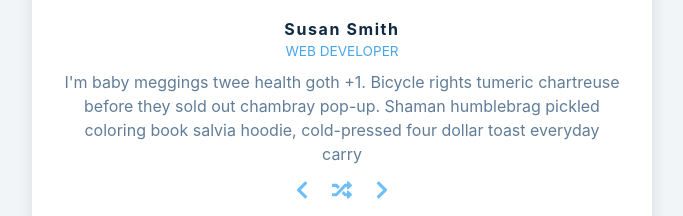
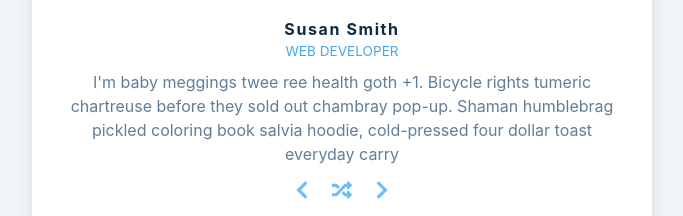
Before and after one commit to ugwutotheeshoes/reviews, a React (Create React App) app: page / in a window 1280 px wide. Shown: the part 433-649 px from the top of the page, without its empty margins (298-981 px from the left). Built offline with nearby package versions, Linux system fonts and the light colour scheme.

Commit message:
made changes

```diff
--- a/src/data.js
+++ b/src/data.js
@@ -6,7 +6,7 @@ const reviews = [
     image:
       'https://res.cloudinary.com/diqqf3eq2/image/upload/v1586883334/person-1_rfzshl.jpg',
     text:
-      "I'm baby meggings twee health goth +1. Bicycle rights tumeric chartreuse before they sold out chambray pop-up. Shaman humblebrag pickled coloring book salvia hoodie, cold-pressed four dollar toast everyday carry",
+      "I'm baby meggings twee ree health goth +1. Bicycle rights tumeric chartreuse before they sold out chambray pop-up. Shaman humblebrag pickled coloring book salvia hoodie, cold-pressed four dollar toast everyday carry",
   },
   {
     id: 2,
```
Also changed, not shown: public/index.html (+0 -23 lines).
